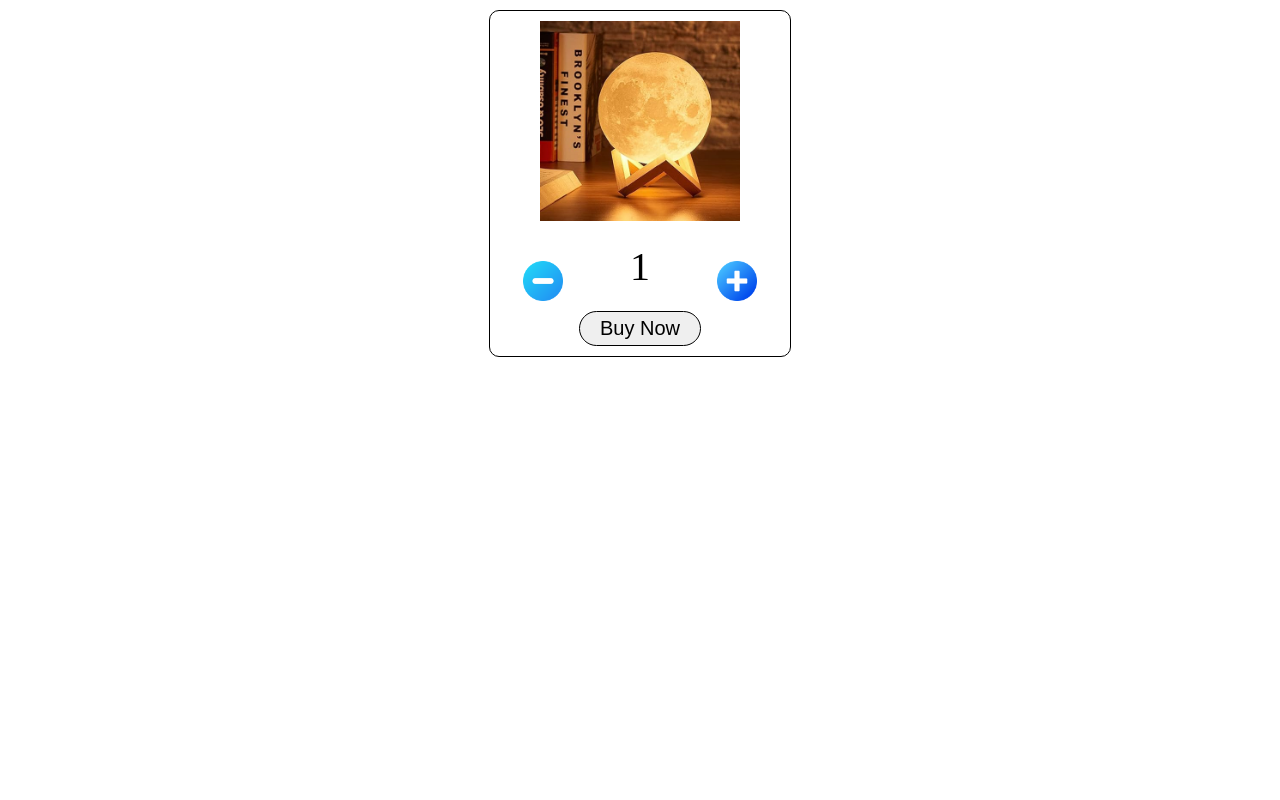
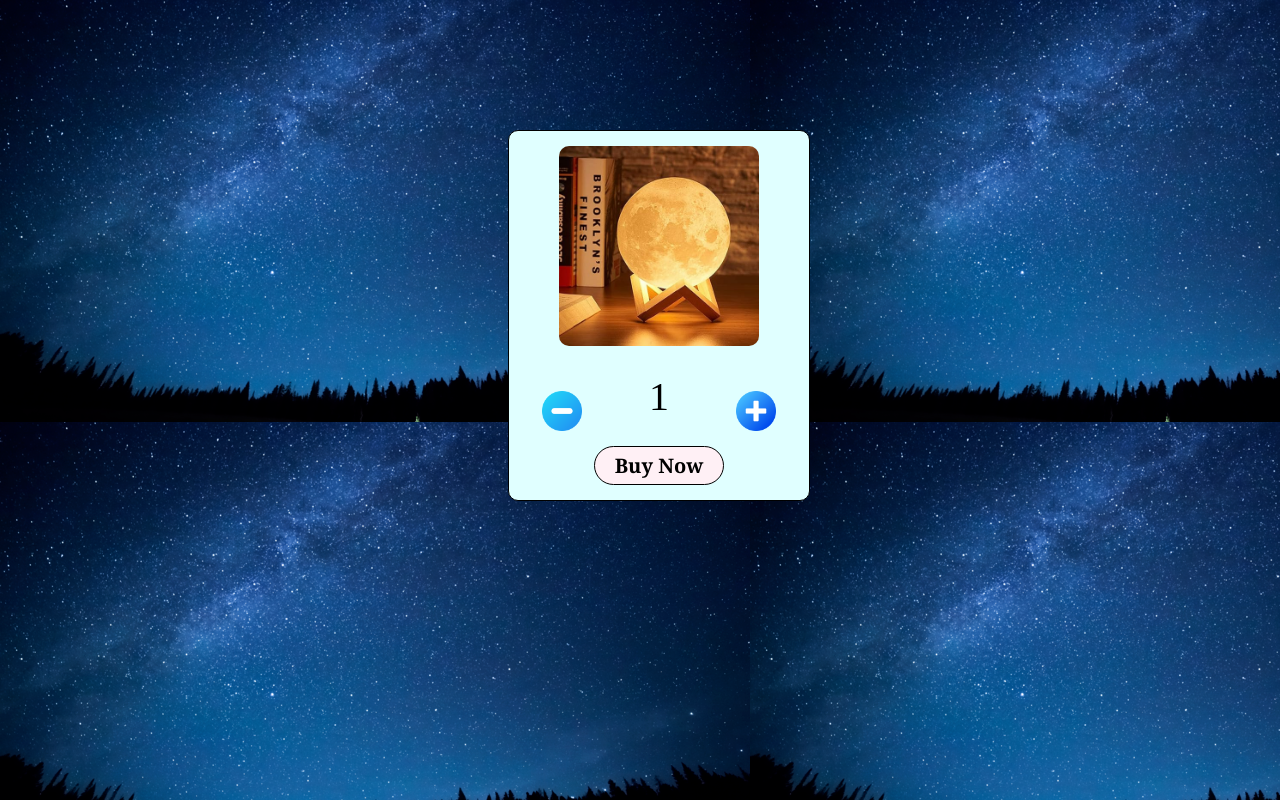
Before and after one commit to vaishnavishahakar/Product-Quantity-Counter, a plain HTML site: page index.html in a window 1280 px wide. Drawn offline with Linux system fonts and the light colour scheme.

Commit message:
finalise

```diff
--- a/index.html
+++ b/index.html
@@ -6,25 +6,37 @@
     <title>Product Quantity Counter</title>
 
     <style>
+        body{
+            background-image: url("asset/bg.png");
+            width: 90%;
+        }
         .product-card{
             width: 300px;
             border: 1px solid black;
-            margin: 10px auto;
+            margin: 130px 500px;
             border-radius: 10px;
+            background-color: lightcyan;
         }
         .img-moon{
             height: 200px;
             display: block;
-            margin: 10px auto;
+            margin: 15px auto;
+            border-radius: 10px;
         }
         .btn-buy-now{
             display: block;
-            margin: 10px auto;
+            margin: 15px auto;
             font-size: 20px;
             padding: 5px 20px;
             border-radius: 25px;
             border: 1px solid black;
             cursor: pointer;
+            background-color: lavenderblush;
+            font-family: Georgia, 'Times New Roman', Times, serif;
+            font-weight: bold;
+        }
+        .btn-buy-now:hover{
+            background-color: rgb(144, 212, 234);
         }
         .btn-quantity{
             height: 40px;
@@ -68,6 +80,7 @@
             }
             else if(quantity==5 && action=='inc'){
                 alert('Quantity cannot be greater than 5')
+                return
             }
 
             quantityElement.innerText = action=='inc' ? ++quantity : --quantity;
```
Also changed, not shown: asset/bg.png (added).
